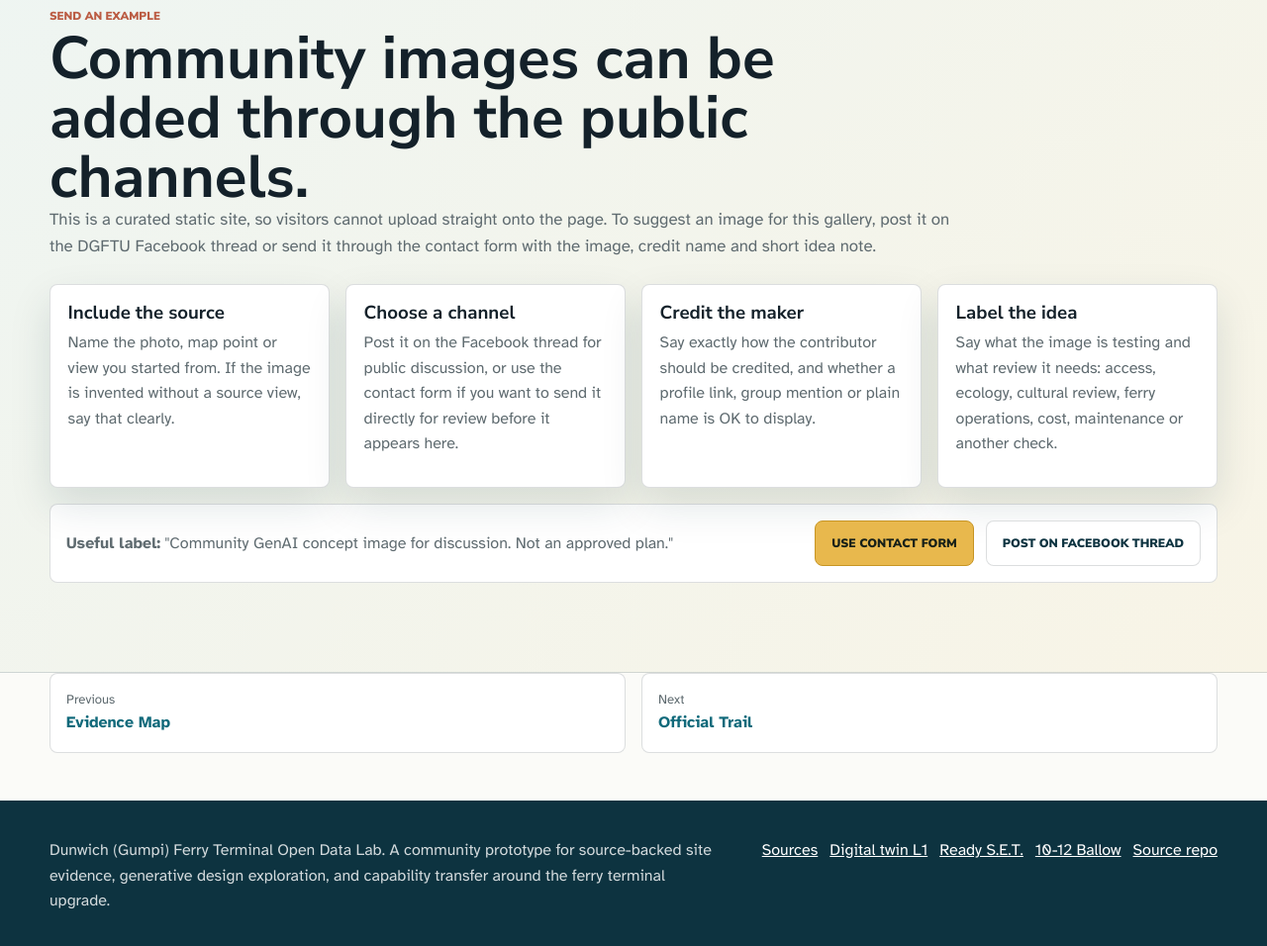
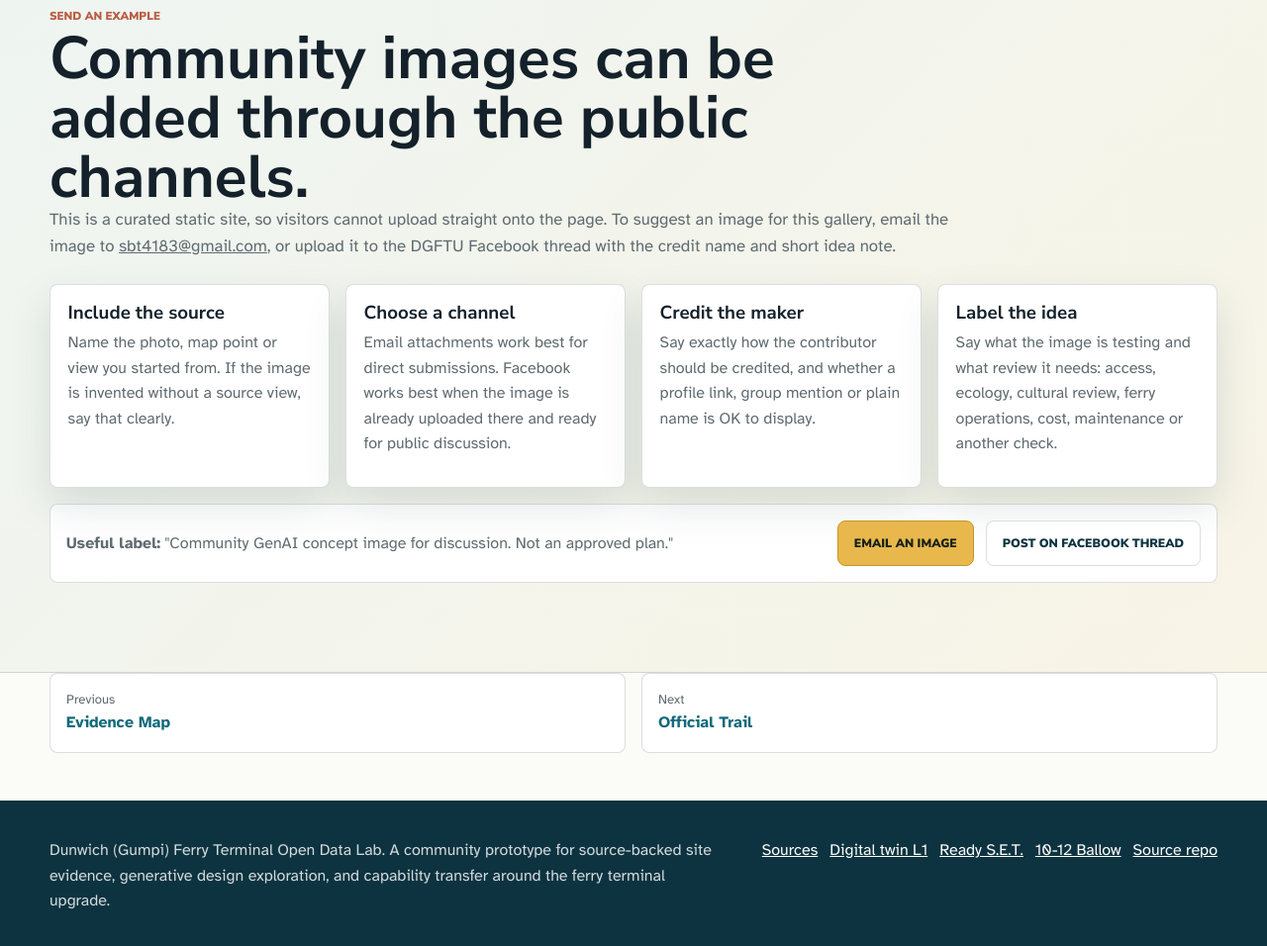
Before and after one commit to auraofintelligence/dunwich-gumpi-ferry-terminal-open-data-lab, a plain HTML site: page community-genai-examples.html in a window 1280 px wide. Shown: the part 3017-3973 px from the top of the page at 99% size. Drawn offline with Linux system fonts and the light colour scheme.

Commit message:
Use email for community image submissions

```diff
--- a/community-genai-examples.html
+++ b/community-genai-examples.html
@@ -105,7 +105,7 @@
         <div class="wide-copy">
           <span class="section-label">Send an example</span>
           <h2 id="submit-title">Community images can be added through the public channels.</h2>
-          <p>This is a curated static site, so visitors cannot upload straight onto the page. To suggest an image for this gallery, post it on the DGFTU Facebook thread or send it through the contact form with the image, credit name and short idea note.</p>
+          <p>This is a curated static site, so visitors cannot upload straight onto the page. To suggest an image for this gallery, email the image to <a href="mailto:sbt4183@gmail.com">sbt4183@gmail.com</a>, or upload it to the DGFTU Facebook thread with the credit name and short idea note.</p>
         </div>
         <div class="example-submit-grid">
           <article class="prompt-card">
@@ -114,7 +114,7 @@
           </article>
           <article class="prompt-card">
             <h3>Choose a channel</h3>
-            <p>Post it on the Facebook thread for public discussion, or use the contact form if you want to send it directly for review before it appears here.</p>
+            <p>Email attachments work best for direct submissions. Facebook works best when the image is already uploaded there and ready for public discussion.</p>
           </article>
           <article class="prompt-card">
             <h3>Credit the maker</h3>
@@ -128,7 +128,7 @@
         <div class="example-cta">
           <p><strong>Useful label:</strong> "Community GenAI concept image for discussion. Not an approved plan."</p>
           <div class="button-row">
-            <a class="button primary" href="https://auraofintelligence.github.io/strange-but-true/contact.html">Use contact form</a>
+            <a class="button primary" href="mailto:sbt4183@gmail.com?subject=DGFTU%20community%20GenAI%20image%20example">Email an image</a>
             <a class="button ghost" href="https://www.facebook.com/share/p/18oBEqZUjn/">Post on Facebook thread</a>
           </div>
         </div>
```
